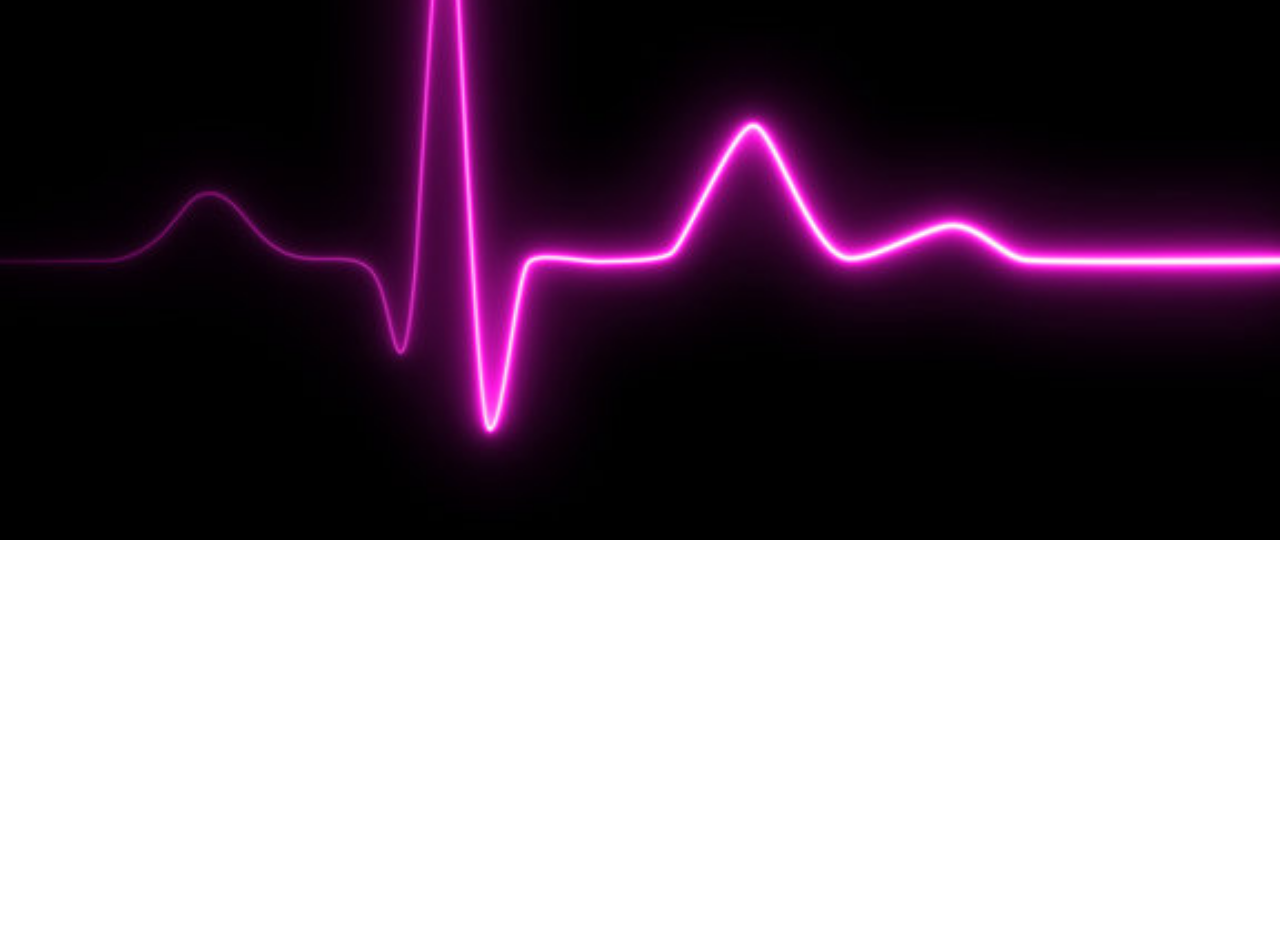
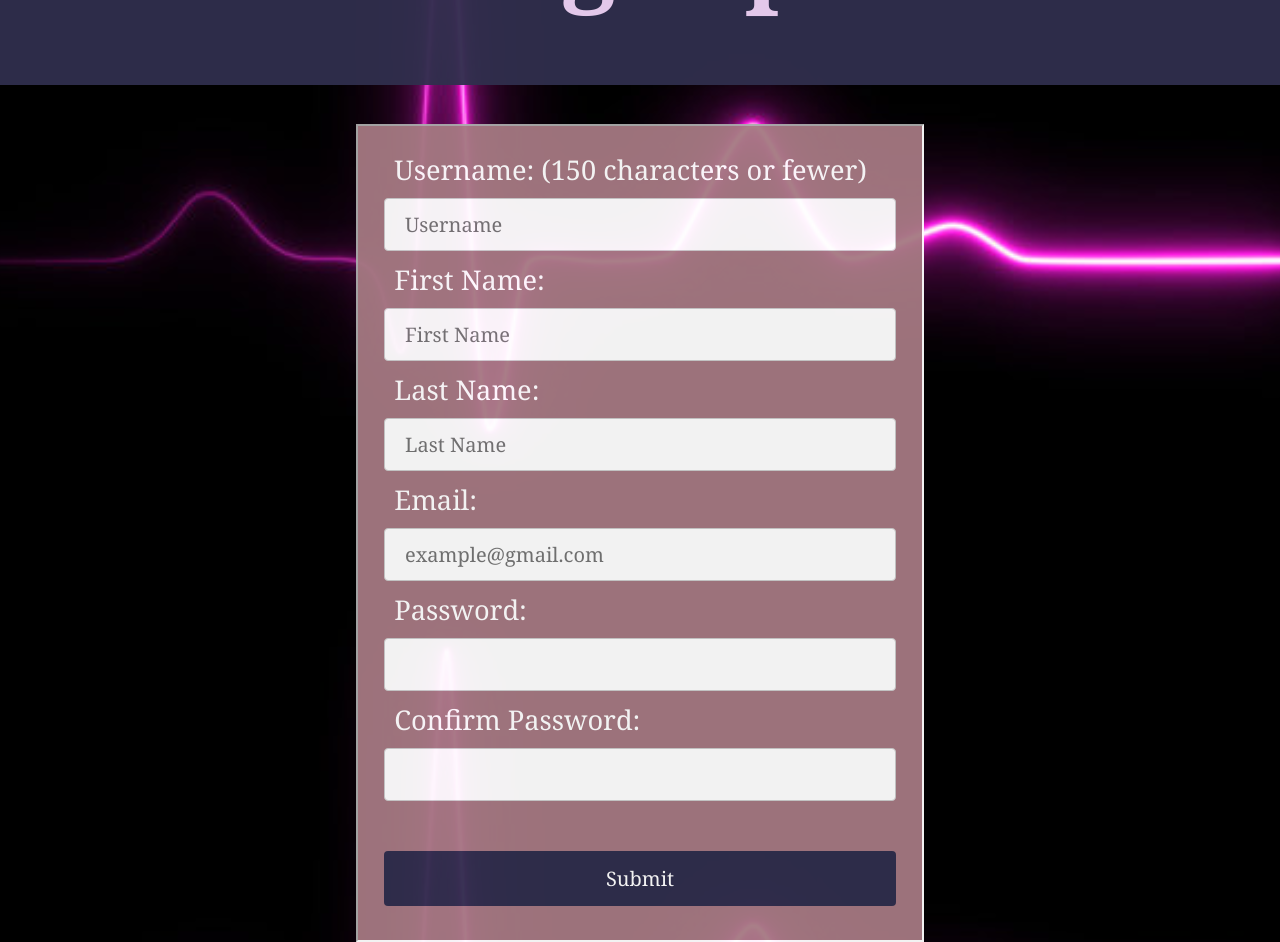
Before and after one commit to CS222-UIUC/course-project-group-101, a React (Create React App) app in the folder frontend/calorie-clash/: page /signup in a window 1280 px wide. Shown: the part 260-1202 px from the top of the page. Before the commit the page ends 800 px from the top, so only its background shows below. Built offline with nearby package versions, Linux system fonts and the light colour scheme.

Commit message:
Made a signup form with all the required fields

```diff
--- a/frontend/calorie-clash/src/App.js
+++ b/frontend/calorie-clash/src/App.js
@@ -8,6 +8,7 @@ import ProfileInfo from './pages/profile-info';
 
 import LogCalories from './forms/log-calories';
 import EditProfile from './forms/edit-profile';
+import Signup from './forms/signup';
 
 import React from 'react';
 import Navbar from './components/Navbar';
@@ -30,6 +31,7 @@ return (
         <Route path='/log-calories' element={<LogCalories/>} />
         <Route path='/edit-profile' element={<EditProfile/>} />
         <Route path='/profile-info' element={<ProfileInfo/>} />
+        <Route path='/signup' element={<Signup/>} />
     </Routes>
     </Router>
 );
--- /dev/null
+++ b/frontend/calorie-clash/src/forms/signup.js
@@ -0,0 +1,70 @@
+import React from 'react';
+import '../stylesheets/App.css';
+import '../stylesheets/general.css';
+import '../stylesheets/signup.css';
+
+//Used https://reactjs.org/docs/forms.html for reference
+
+class Signup extends React.Component {
+    constructor(props) {
+        super(props);
+        this.state = {username: "", first_name: "", last_name: "", email: "", password: "", password_confirm: ""};
+        //Currently all changes and info is handled internally
+        //Change this when figuring out how to link to django
+        this.handleChange = this.handleChange.bind(this);
+        this.handleSubmit = this.handleSubmit.bind(this);
+    }
+
+    //Handles when form input boxes are changed
+    handleChange(event) {
+        this.setState({[event.target.name]: event.target.value});
+    }
+
+    //Handles when the form is submitted
+    handleSubmit(event) {
+        event.preventDefault();
+    }
+
+    //What the form looks like
+    render() {
+        //Shows a warning if the passwords don't match
+        let not_match;
+        if (this.state.password === this.state.password_confirm) {
+            not_match = <p className = "text"></p>;
+        } else {
+            not_match = <p className = "text">Your passwords don't match!</p>;   ;
+        }
+        return (
+            <div className='App'>
+                <div id="title" class="center">
+                    <h1 class="center projectname"> Signup </h1>
+                </div>
+                <div className="center thin content">
+                    <form className ="left" onSubmit={this.handleSubmit}>
+                        <label for = "username"> Username: (150 characters or fewer)</label>  <br></br>
+                        <input name = "username" placeholder="Username" type="text" maxlength = "150" value={this.state.username} onChange={this.handleChange} required/> <br></br>
+
+                        <label for = "first_name"> First Name: </label>  <br></br>
+                        <input name = "first_name" placeholder="First Name" type="text" value={this.state.first_name} onChange={this.handleChange} required/> <br></br>
+
+                        <label for = "last_name"> Last Name: </label>  <br></br>
+                        <input name = "last_name" placeholder="Last Name" type="text" value={this.state.last_name} onChange={this.handleChange} required/> <br></br>
+
+                        <label for = "email"> Email: </label>  <br></br>
+                        <input name = "email" type="email" placeholder="example@gmail.com" value={this.state.email} onChange={this.handleChange} required/> <br></br>
+
+                        <label for = "password"> Password: </label>  <br></br>
+                        <input name = "password" type="password" value={this.state.password} onChange={this.handleChange} required/> <br></br>
+
+                        <label for = "password_confirm"> Confirm Password: </label>  <br></br>
+                        <input name = "password_confirm" type="password"  value={this.state.password_confirm} onChange={this.handleChange} required/> <br></br>
+                        {not_match}
+                        <input type="submit" value="Submit" />
+                    </form>
+                </div>
+            </div>
+        );
+    }
+}
+
+export default Signup;
--- /dev/null
+++ b/frontend/calorie-clash/src/stylesheets/signup.css
@@ -0,0 +1,78 @@
+/*Specialized stylesheet for the signup form*/
+
+/**Styles some of the positioning of objects on the page **/
+.left {
+    margin-left: 0%;
+    text-align: left;
+}
+
+.thin {
+    width: 40%;
+    padding: 2%;
+}
+
+/*Styles the label*/
+label {
+    font-size: 170%;
+    opacity: 1;
+    color: white;
+    text-align: center;
+}
+
+/**Styles all input boxes**/
+input[type=text], select {
+    width: 100%;
+    font-family: Georgia, 'Times New Roman', Times, serif;
+    font-size: 20px;
+    padding: 12px 20px;
+    margin: 10px 0;
+    display: inline-block;
+    border: 1px solid #ccc;
+    border-radius: 4px;
+    box-sizing: border-box;
+}
+
+input[type=email], select {
+    width: 100%;
+    font-family: Georgia, 'Times New Roman', Times, serif;
+    font-size: 20px;
+    padding: 12px 20px;
+    margin: 10px 0;
+    display: inline-block;
+    border: 1px solid #ccc;
+    border-radius: 4px;
+    box-sizing: border-box;
+}
+
+
+input[type=password], select {
+    width: 100%;
+    font-family: Georgia, 'Times New Roman', Times, serif;
+    font-size: 20px;
+    padding: 12px 20px;
+    margin: 10px 0;
+    display: inline-block;
+    border: 1px solid #ccc;
+    border-radius: 4px;
+    box-sizing: border-box;
+}
+
+/**Styles the submit button**/
+input[type=submit] {
+    width: 100%;
+    font-family: Georgia, 'Times New Roman', Times, serif;
+    font-size: 20px;
+    background-color: #302f4d;
+    color: white;
+    padding: 14px 20px;
+    margin: 8px 0;
+    border: none;
+    border-radius: 4px;
+    cursor: pointer;
+}
+
+input[type=submit]:hover {
+    background-color:#b8b5fc;
+    color:black;
+    border: solid black 2px;
+}
```
